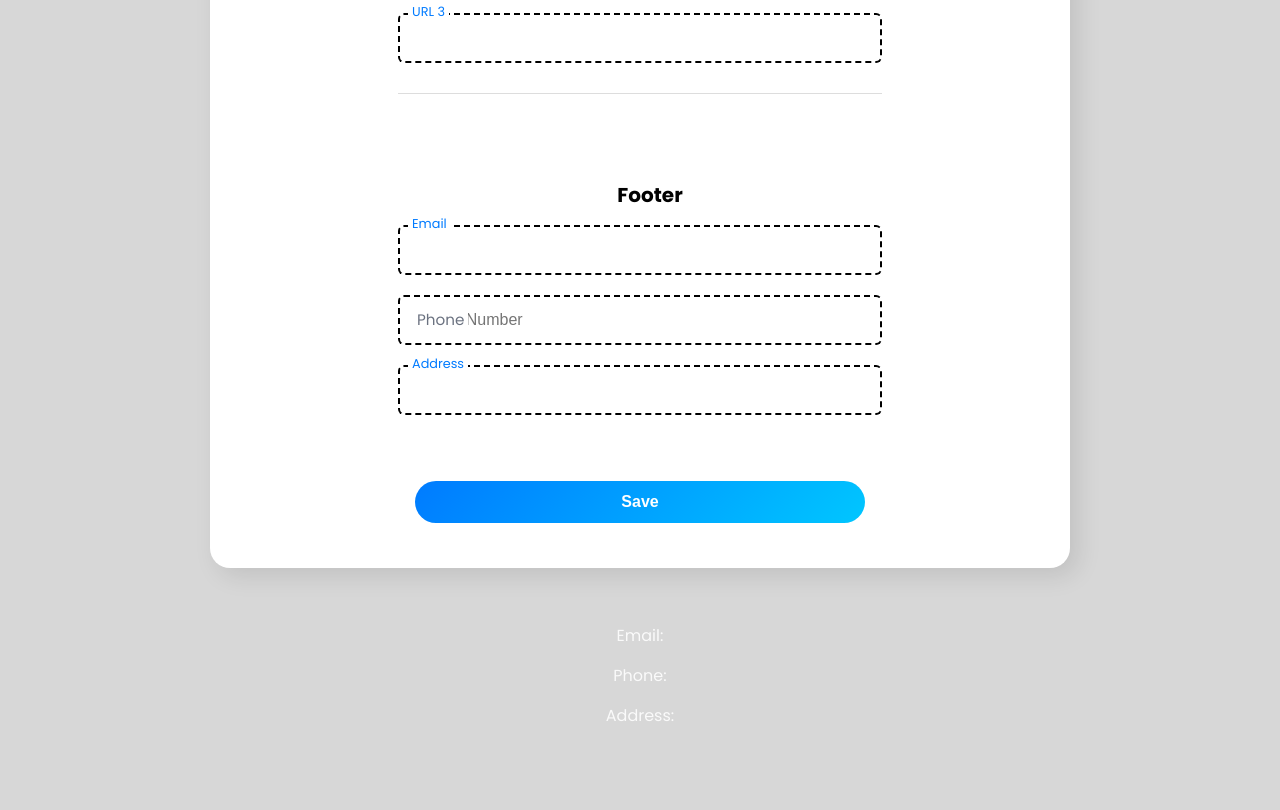
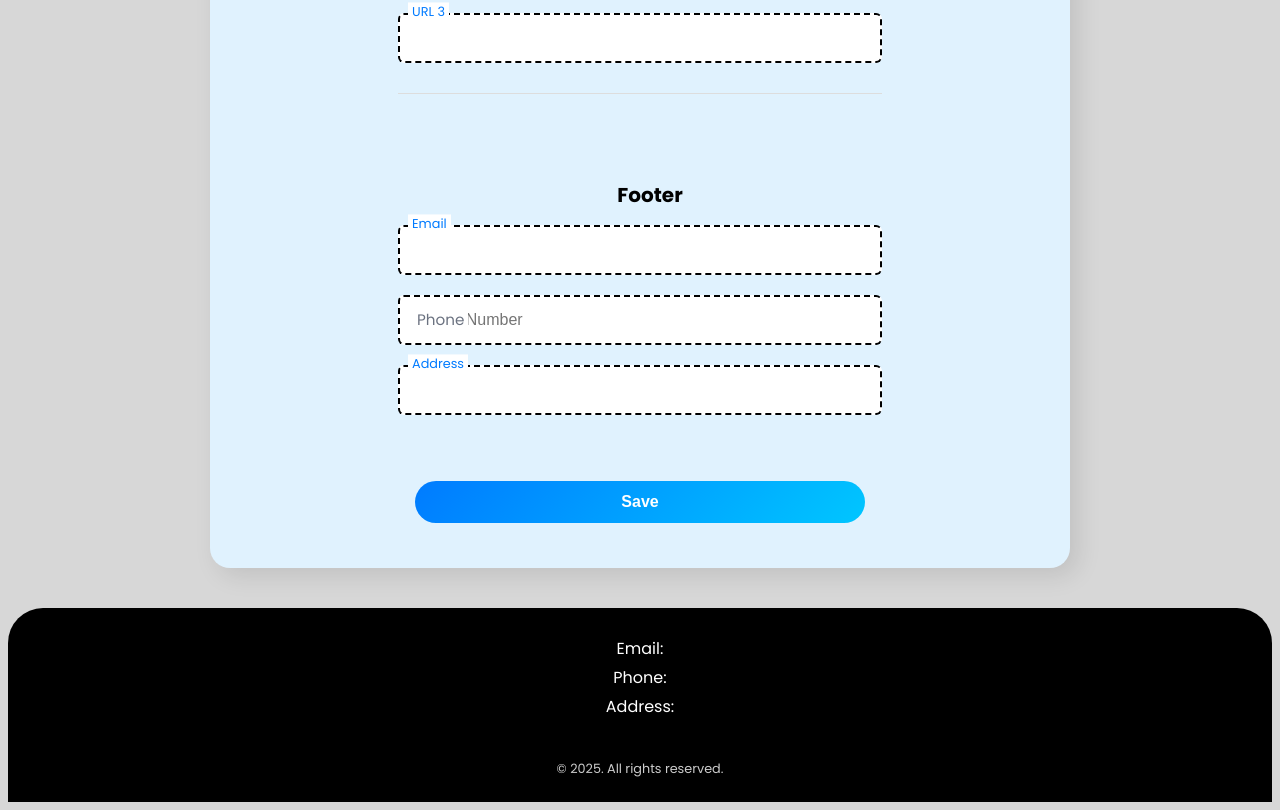
Before and after one commit to MohammadhRimaz/Cloud-Dashboard, a React (Vite) app: page / in a window 1280 px wide. Shown: the part 1007-1817 px from the top of the page. Before the commit the page ends 1759 px from the top, so only its background shows below. Built offline with nearby package versions, Linux system fonts and the light colour scheme; no server answers.

Commit message:
Enhance Footer component styling and structure; update background color and add copyright notice

```diff
--- a/src/components/Footer.jsx
+++ b/src/components/Footer.jsx
@@ -1,12 +1,13 @@
 const Footer = ({ footerInfo }) => {
   const { email, phone, address } = footerInfo;
+  const year = new Date().getFullYear();
+
   return (
-    <footer className="bg-gray-800 text-white p-6 mt-4">
-      <div className="text-center">
-        <p>Email: {email}</p>
-        <p>Phone: {phone}</p>
-        <p>Address: {address}</p>
-      </div>
+    <footer className="footer">
+      <p>Email: {email}</p>
+      <p>Phone: {phone}</p>
+      <p>Address: {address}</p>
+      <small>© {year}. All rights reserved.</small>
     </footer>
   );
 };
--- a/src/index.css
+++ b/src/index.css
@@ -113,7 +113,7 @@
   padding: 30px;
   max-width: 800px;
   margin: 40px auto;
-  background: white;
+  background: #e0f2fe;
   border-radius: 20px;
   box-shadow: 8px 8px 25px rgba(0, 0, 0, 0.1);
   gap: 30px;
@@ -218,3 +218,24 @@
   background: linear-gradient(135deg, #0056b3, #0099cc);
   transform: scale(1.05);
 }
+
+.footer {
+  background-color: #000;
+  color: white;
+  padding: 1.5rem;
+  margin: 0;
+  border-top-left-radius: 35px;
+  border-top-right-radius: 35px;
+  text-align: center;
+}
+
+.footer p {
+  margin: 5px 0;
+}
+
+.footer small {
+  display: block;
+  margin-top: 40px;
+  font-size: 0.8rem;
+  opacity: 0.8;
+}
```
